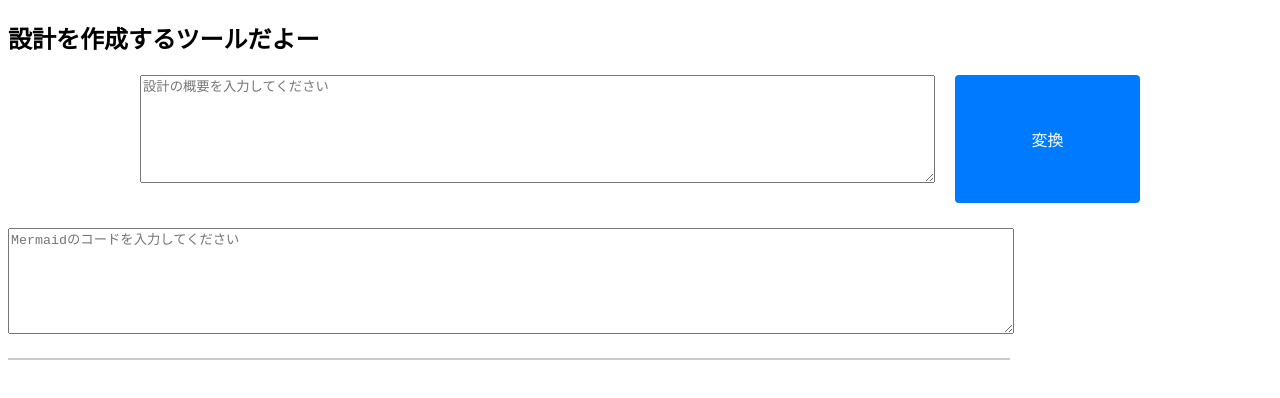
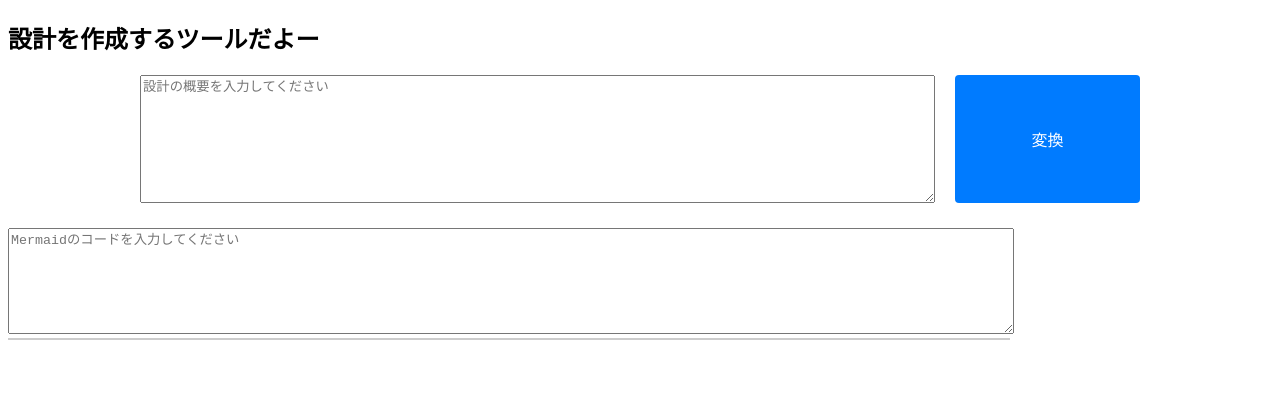
Before and after one commit to Kei-TAKAHATA/design_detailer, a React (Create React App) app in the folder frontend/: page / in a window 1280 px wide. Shown: the top 398 px of the page. Built offline with nearby package versions, Linux system fonts and the light colour scheme.

Commit message:
[feature]スタイル修正

```diff
--- a/frontend/src/components/common/TextArea/styles.ts
+++ b/frontend/src/components/common/TextArea/styles.ts
@@ -6,6 +6,5 @@ export const StyledTextArea = styled.textarea<TextAreaProps>`
   min-height: ${({ $minRows = 5 }) => `calc(1.5em * ${$minRows})`}; /* デフォルトは5行 */
   max-height: ${({ $maxRows = 20 }) => `calc(1.5em * ${$maxRows})`}; /* デフォルトは20行 */
   line-height: 1.5em;
-  margin-bottom: 20px;
   resize: vertical;
 `;
```
